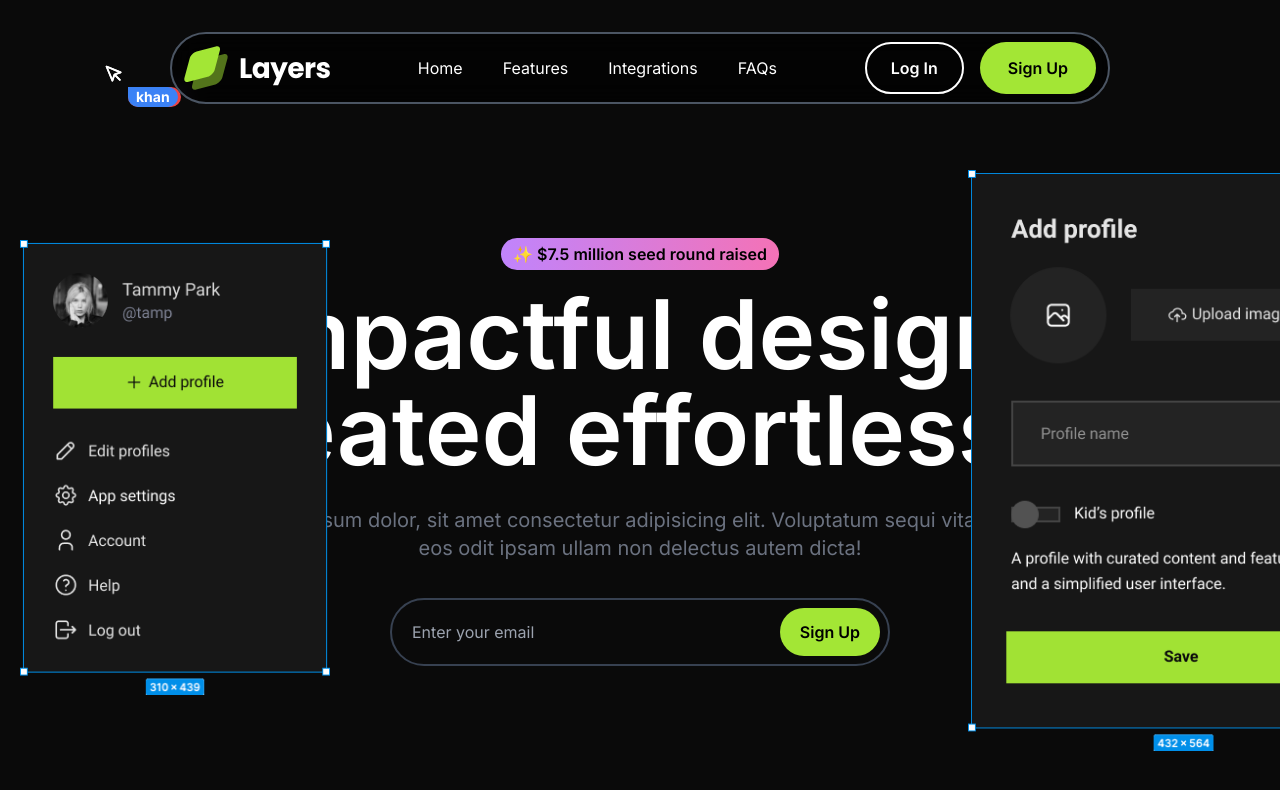
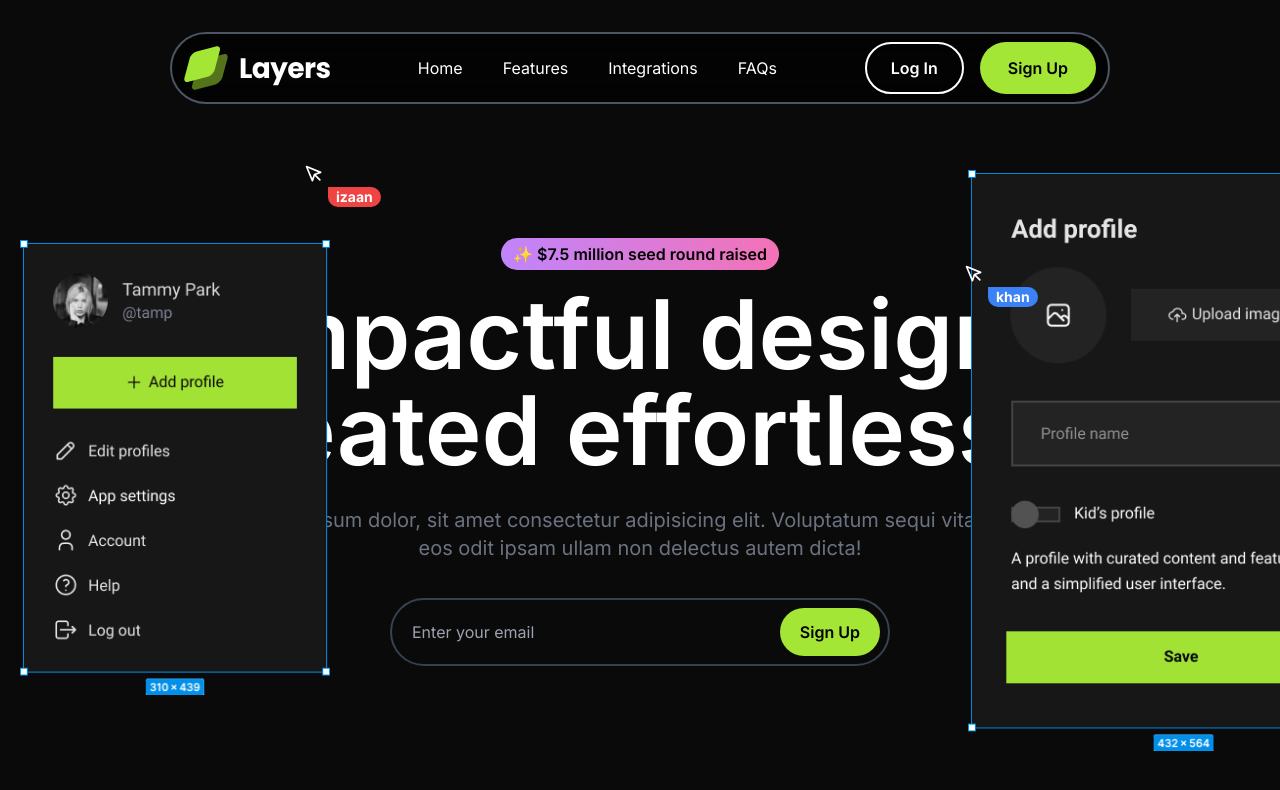
Before and after one commit to izaankhan0/layers-framer, a Next.js app: page / in a window 1280 px wide. Shown: the top 790 px of the page. Built offline with nearby package versions, Linux system fonts and the light colour scheme.

Commit message:
pointer animation completed

```diff
--- a/src/components/Pointer.tsx
+++ b/src/components/Pointer.tsx
@@ -3,7 +3,7 @@ import { twMerge } from "tailwind-merge";
 export default function Pointer(props: {name: string; color?: "red" | "blue";}) {
     const {name, color} = props;
     return (
-        <div className="absolute">
+        <div className="lg:inline hidden absolute z-40">
             <svg
                 xmlns="http://www.w3.org/2000/svg"
                 width="24"
@@ -14,13 +14,13 @@ export default function Pointer(props: {name: string; color?: "red" | "blue";})
                 strokeWidth="2"
                 strokeLinecap="round"
                 strokeLinejoin="round"
-                className="feather feather-mouse-pointer size-5"
+                className="feather feather-mouse-pointer size-5 z-40"
             >
                 <path d="M3 3l7.07 16.97 2.51-7.39 7.39-2.51L3 3z"></path>
                 <path d="M13 13l6 6"></path>
             </svg>
             <div className="relative top-0 left-6">
-                <div className={twMerge("inline-flex rounded-full font-bold text-sm bg-blue-500 px-2 rounded-tl-none", color === 'red'? "bg-red-500": "bg-blue-500")}>{name}</div>
+                <div className={twMerge("z-40 inline-flex rounded-full font-bold text-sm bg-blue-500 px-2 rounded-tl-none", color === 'red'? "bg-red-500": "bg-blue-500")}>{name}</div>
             </div>
         </div>
     );
--- a/src/sections/Hero.tsx
+++ b/src/sections/Hero.tsx
@@ -9,10 +9,20 @@ import { motion } from "framer-motion";
 export default function Hero() {
     return (
         <section className="overflow-x-hidden container md:px-[4rem] px-[1rem]  mt-48 md:mt-16 font-semibold ">
-            <motion.div>
+            <motion.div
+                className="lg:inline hidden absolute z-40 pointer-events-none"
+                transition={{ ease: "easeInOut", delay: 0, duration: 3 }}
+                initial={{ x: 75, y: 200 }} // coords for box 1 starter
+                animate={{ x: [75, -70, 75, 200], y: [200, 300, 200, 100] }} // coords for box 1 final
+            >
                 <Pointer name="izaan" color="red" />
             </motion.div>
-            <motion.div>
+            <motion.div
+                className="lg:inline hidden absolute z-40 pointer-events-none"
+                transition={{ ease: "easeInOut", delay: 1.5, duration: 3 }}
+                initial={{ x:900 , y: 300 }} // coords for box 1 starter
+                animate={{ x: [ 900,1215, 1015, 860] , y: [ 300 ,350, 140, 200]  }} // coords for box 1 final
+            >
                 <Pointer name="khan" />
             </motion.div>
             <motion.div
@@ -37,7 +47,7 @@ export default function Hero() {
                     top: -300,
                     bottom: 300,
                 }}
-                className="cursor-pointer lg:inline hidden absolute top-10 left-10"
+                className="cursor-pointer lg:inline hidden absolute top-10 left-10 z-10"
             >
                 <Image
                     src={Floaty1}
@@ -70,7 +80,7 @@ export default function Hero() {
                     top: -500,
                     bottom: 500,
                 }}
-                className="cursor-pointer lg:inline hidden absolute top-20 right-10"
+                className="cursor-pointer lg:inline hidden absolute top-20 right-10 z-10"
             >
                 <Image
                     src={Floaty2}
```
